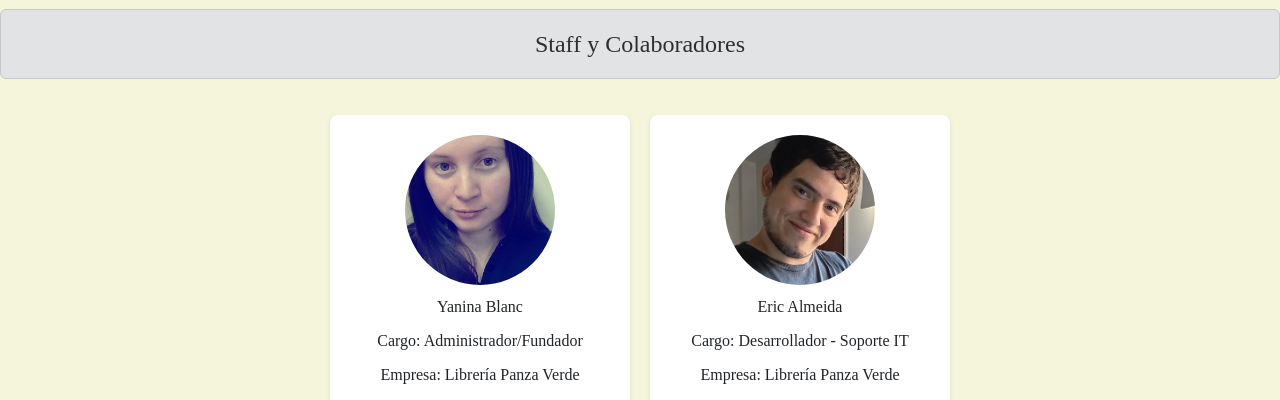
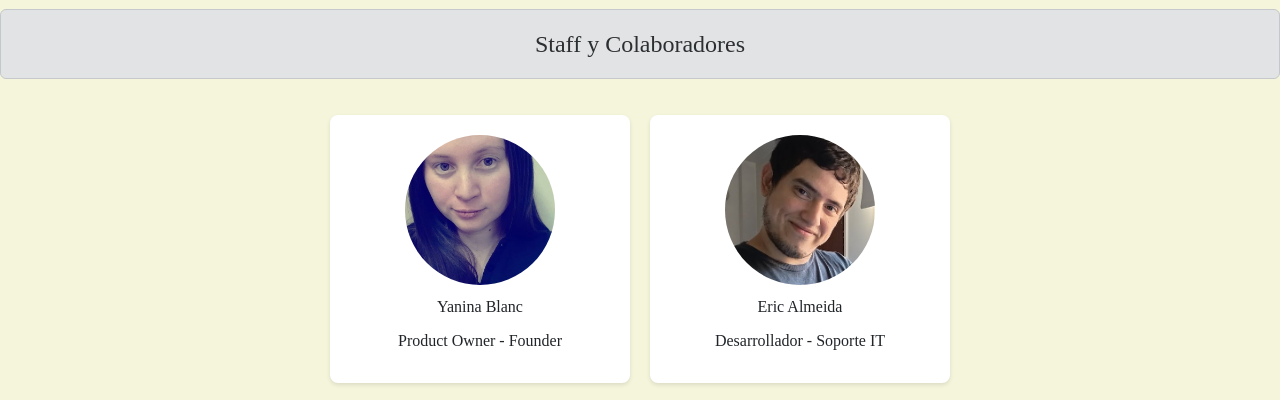
Before and after one commit to emalmeida-rp/lib.panzaverde, a website: page index.html in a window 1280 px wide. Shown: the part 2516-2916 px from the top of the page. Drawn offline with nearby package versions, Linux system fonts and the light colour scheme; a web font is replaced by a local one.

Commit message:
Corrección descripción tarjetas staff

```diff
--- a/index.html
+++ b/index.html
@@ -249,14 +249,14 @@
         <section class="tarjeta-presentacion">
             <img src="./img/fotoperfil1.jpg" alt="fotoperfil1">
             <p>Yanina Blanc</p>
-            <p>Cargo: Administrador/Fundador</p>
-            <p>Empresa: Librería Panza Verde</p>
+            <p>Product Owner - Founder</p>
+
         </section>
         <section class="tarjeta-presentacion">
             <img src="./img/fotoperfil2.jpg" alt="fotoperfil2">
             <p>Eric Almeida</p>
-            <p>Cargo: Desarrollador - Soporte IT</p>
-            <p>Empresa: Librería Panza Verde</p>
+            <p>Desarrollador - Soporte IT</p>
+
         </section>
     </article>
     <footer>
```
